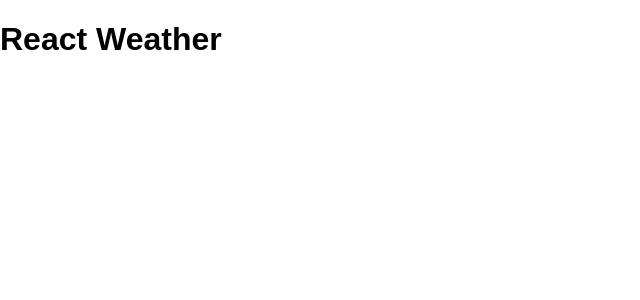
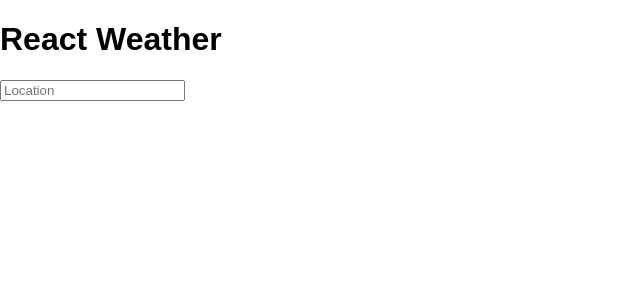
Before and after one commit to NigelEarle/react-weather, a React (Create React App) app: page / in a window 1280 px wide. Shown: the top 300 px of the page, without its empty margins (0-640 px from the left). Built offline with nearby package versions, Linux system fonts and the light colour scheme.

Commit message:
add locationInput component

```diff
--- /dev/null
+++ b/src/components/LocationInput/LocationInput.js
@@ -0,0 +1,15 @@
+import React, { Component } from 'react';
+import './LocationInput.css';
+
+
+class LocationInput extends Component {
+  render() {
+    return (
+      <div>
+        <input type="text" placeholder="Location"/>
+      </div>
+    );
+  }
+}
+
+export default LocationInput;
--- a/src/components/app/App.css
+++ b/src/components/app/App.css
@@ -1,3 +1,2 @@
 .appContainer {
-
 }
--- a/src/components/app/App.js
+++ b/src/components/app/App.js
@@ -1,4 +1,7 @@
 import React, { Component } from 'react';
+import {
+  LocationInput,
+} from '../../components';
 import './App.css';
 
 class AppComponent extends Component {
@@ -6,6 +9,7 @@ class AppComponent extends Component {
     return (
       <div className="appContainer">
         <h1>React Weather</h1>
+        <LocationInput />
       </div>
     );
   }
--- /dev/null
+++ b/src/components/index.js
@@ -0,0 +1 @@
+export { default as LocationInput } from './LocationInput/LocationInput';
--- a/src/index.js
+++ b/src/index.js
@@ -1,6 +1,6 @@
 import React from 'react';
 import ReactDOM from 'react-dom';
-import AppComponent from './components/app/App';
+import AppComponent from './components/App/App';
 import registerServiceWorker from './registerServiceWorker';
 import './index.css';
 
```
Also changed, not shown: src/components/LocationInput/LocationInput.css (added), 1 other file (tests, documents, lock files or other folders).
